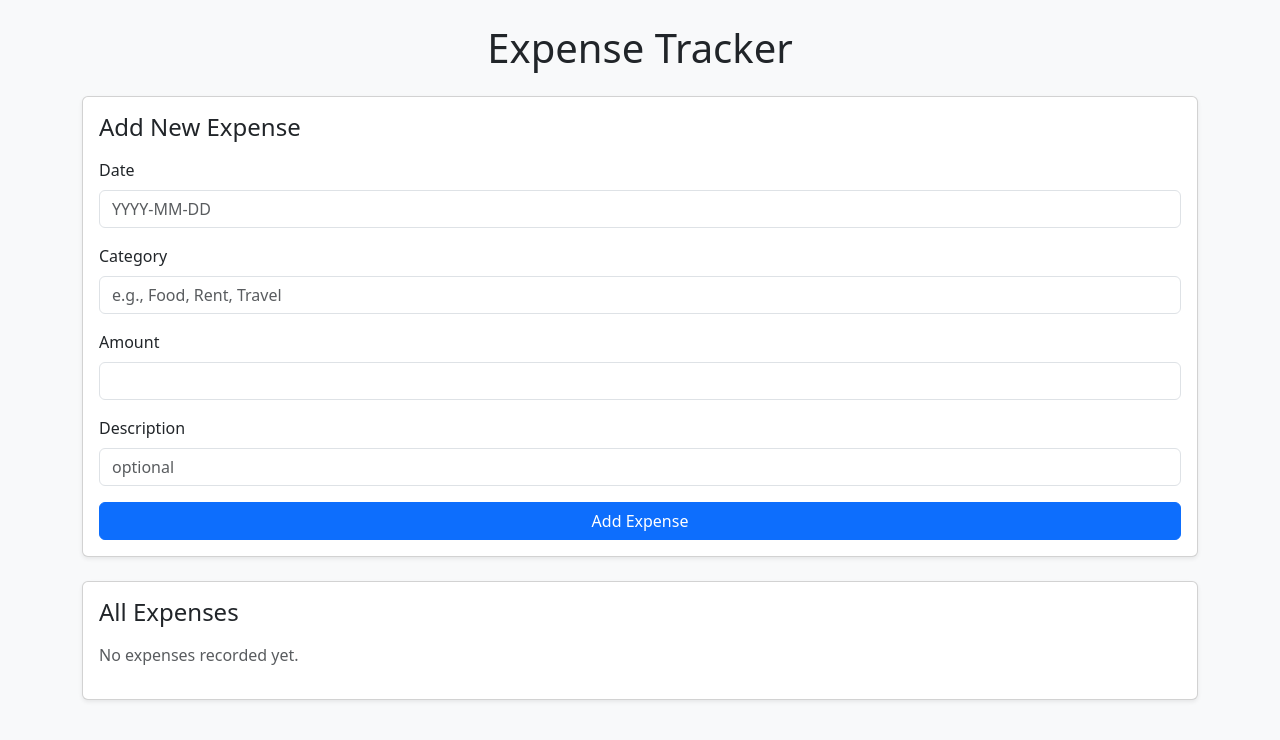
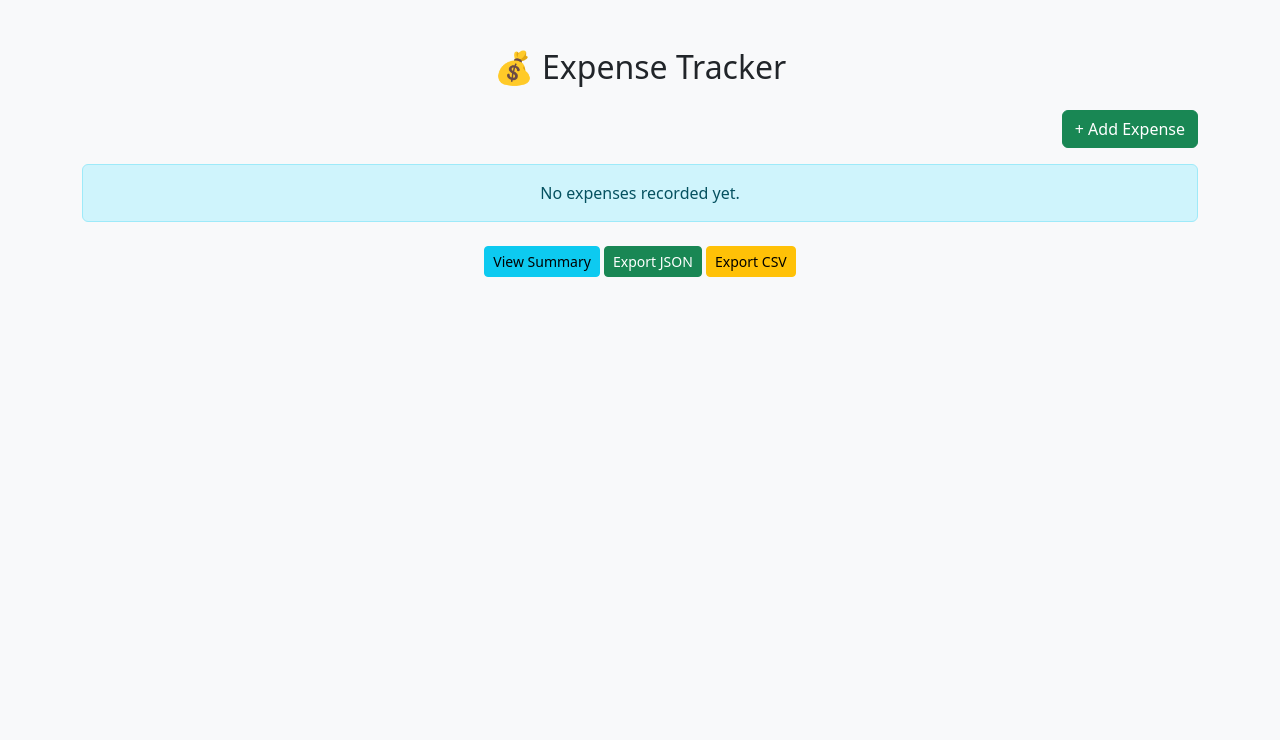
Before and after one commit to mohammedkaif777/expense-tracker, a Flask app: template templates/index.html in a window 1280 px wide. Shown: the top 740 px of the page. Run offline with Flask 3, Linux system fonts and the light colour scheme; the template is opened without the code that fills it, so the values that code supplies are empty.

Commit message:
Made summary , export to json and csv

```diff
--- a/app.py
+++ b/app.py
@@ -1,7 +1,16 @@
 from flask import Flask, render_template, request, redirect, url_for
-from db_manager import add_expense, get_all_expenses, delete_expense
+from db_manager import add_expense, get_all_expenses, delete_expense, get_expense_by_id, update_expense
+import csv
+import io
+from flask import make_response, jsonify
+import sqlite3
 
 app = Flask(__name__)
+
+def get_connection():
+    conn = sqlite3.connect('expenses.db')
+    conn.row_factory = sqlite3.Row  # makes column access by name possible
+    return conn
 
 @app.route('/', methods=['GET', 'POST'])
 def index():
@@ -21,6 +30,80 @@ def delete(expense_id):
     delete_expense(expense_id)
     return redirect(url_for('index'))
 
+@app.route('/edit/<int:expense_id>', methods=['GET', 'POST'])
+def edit(expense_id):
+    expense = get_expense_by_id(expense_id)
+    if not expense:
+        return redirect(url_for('index'))
+
+    if request.method == 'POST':
+        date = request.form['date']
+        category = request.form['category']
+        amount = float(request.form['amount'])
+        description = request.form['description']
+        update_expense(expense_id, date, category, amount, description)
+        return redirect(url_for('index'))
+
+    return render_template('edit.html', expense=expense)
+
+@app.route('/export/json')
+def export_json():
+    conn = get_connection()
+    cursor = conn.cursor()
+    cursor.execute("SELECT date, category, amount, description FROM expenses")
+    data = cursor.fetchall()
+    conn.close()
+
+    expenses = [
+        {"date": d[0], "category": d[1], "amount": d[2], "description": d[3]}
+        for d in data
+    ]
+    return jsonify(expenses)
+
+
+@app.route('/export/csv')
+def export_csv():
+    conn = get_connection()
+    cursor = conn.cursor()
+    cursor.execute("SELECT date, category, amount, description FROM expenses")
+    data = cursor.fetchall()
+    conn.close()
+
+    # create CSV in memory
+    output = io.StringIO()
+    writer = csv.writer(output)
+    writer.writerow(["Date", "Category", "Amount", "Description"])
+    for row in data:
+        writer.writerow(row)
+
+    response = make_response(output.getvalue())
+    response.headers["Content-Disposition"] = "attachment; filename=expenses.csv"
+    response.headers["Content-Type"] = "text/csv"
+    return response
+
+@app.route('/summary')
+def summary():
+    conn = get_connection()
+    cursor = conn.cursor()
+    cursor.execute("""
+        SELECT
+            COUNT(*) AS total_entries,
+            SUM(amount) AS total_spent,
+            AVG(amount) AS avg_expense,
+            (SELECT category FROM expenses GROUP BY category ORDER BY SUM(amount) DESC LIMIT 1) AS top_category
+        FROM expenses
+    """)
+    result = cursor.fetchone()
+    conn.close()
+
+    summary_data = {
+        "total_entries": result[0] or 0,
+        "total_spent": result[1] or 0.0,
+        "avg_expense": result[2] or 0.0,
+        "top_category": result[3] or "N/A"
+    }
+
+    return render_template('summary.html', summary=summary_data)
 
 if __name__ == '__main__':
     app.run(debug=True)
--- a/templates/index.html
+++ b/templates/index.html
@@ -4,46 +4,16 @@
     <meta charset="UTF-8">
     <meta name="viewport" content="width=device-width, initial-scale=1.0">
     <title>Expense Tracker</title>
-
-    <!-- Bootstrap CDN -->
-    <link href="https://cdn.jsdelivr.net/npm/bootstrap@5.3.3/dist/css/bootstrap.min.css" rel="stylesheet">
-
+    <link href="https://cdn.jsdelivr.net/npm/bootstrap@5.3.0/dist/css/bootstrap.min.css" rel="stylesheet">
 </head>
 <body class="bg-light">
-    <div class="container py-4">
 
-        <h1 class="text-center mb-4">Expense Tracker</h1>
+<div class="container mt-5">
+    <h2 class="text-center mb-4">💰 Expense Tracker</h2>
 
-        <!-- Add Expense Form -->
-        <div class="card shadow-sm mb-4">
-            <div class="card-body">
-                <h4 class="card-title mb-3">Add New Expense</h4>
-                <form method="POST">
-                    <div class="mb-3">
-                        <label class="form-label">Date</label>
-                        <input type="text" name="date" class="form-control" placeholder="YYYY-MM-DD" required>
+    <div class="mb-3 text-end">
+        <a href="/add" class="btn btn-success">+ Add Expense</a>
     </div>
-                    <div class="mb-3">
-                        <label class="form-label">Category</label>
-                        <input type="text" name="category" class="form-control" placeholder="e.g., Food, Rent, Travel" required>
-                    </div>
-                    <div class="mb-3">
-                        <label class="form-label">Amount</label>
-                        <input type="number" name="amount" class="form-control" step="0.01" required>
-                    </div>
-                    <div class="mb-3">
-                        <label class="form-label">Description</label>
-                        <input type="text" name="description" class="form-control" placeholder="optional">
-                    </div>
-                    <button type="submit" class="btn btn-primary w-100">Add Expense</button>
-                </form>
-            </div>
-        </div>
-
-        <!-- Expense Table -->
-        <div class="card shadow-sm">
-            <div class="card-body">
-                <h4 class="card-title mb-3">All Expenses</h4>
 
     {% if expenses %}
         <table class="table table-striped table-bordered">
@@ -54,7 +24,7 @@
                     <th>Category</th>
                     <th>Amount</th>
                     <th>Description</th>
-                                <th>Action</th>
+                    <th>Actions</th>
                 </tr>
             </thead>
             <tbody>
@@ -63,27 +33,27 @@
                     <td>{{ e[0] }}</td>
                     <td>{{ e[1] }}</td>
                     <td>{{ e[2] }}</td>
-                                <td>${{ "%.2f"|format(e[3]) }}</td>
+                    <td>₹{{ e[3] }}</td>
                     <td>{{ e[4] }}</td>
                     <td>
-                                    <a href="/delete/{{ e[0] }}" class="btn btn-danger btn-sm"
-                                       onclick="return confirm('Are you sure you want to delete this expense?');">
-                                       Delete
-                                    </a>
+                        <a href="/edit/{{ e[0] }}" class="btn btn-warning btn-sm">Edit</a>
+                        <a href="/delete/{{ e[0] }}" class="btn btn-danger btn-sm">Delete</a>
                     </td>
                 </tr>
                 {% endfor %}
             </tbody>
         </table>
     {% else %}
-                    <p class="text-muted">No expenses recorded yet.</p>
+        <div class="alert alert-info text-center">No expenses recorded yet.</div>
     {% endif %}
+
+    <div class="text-center mt-4">
+        <a href="/summary" class="btn btn-info btn-sm">View Summary</a>
+        <a href="/export/json" class="btn btn-success btn-sm">Export JSON</a>
+        <a href="/export/csv" class="btn btn-warning btn-sm">Export CSV</a>
+
     </div>
 </div>
 
-    </div>
-
-    <!-- Bootstrap JS Bundle -->
-    <script src="https://cdn.jsdelivr.net/npm/bootstrap@5.3.3/dist/js/bootstrap.bundle.min.js"></script>
 </body>
 </html>
```
Also changed, not shown: db_manager.py (+16 -0 lines), templates/edit.html (added, +34 -0 lines), templates/summary.html (+29 -0 lines), expenses.db. Lines whose indentation alone changed are shown as unchanged.
